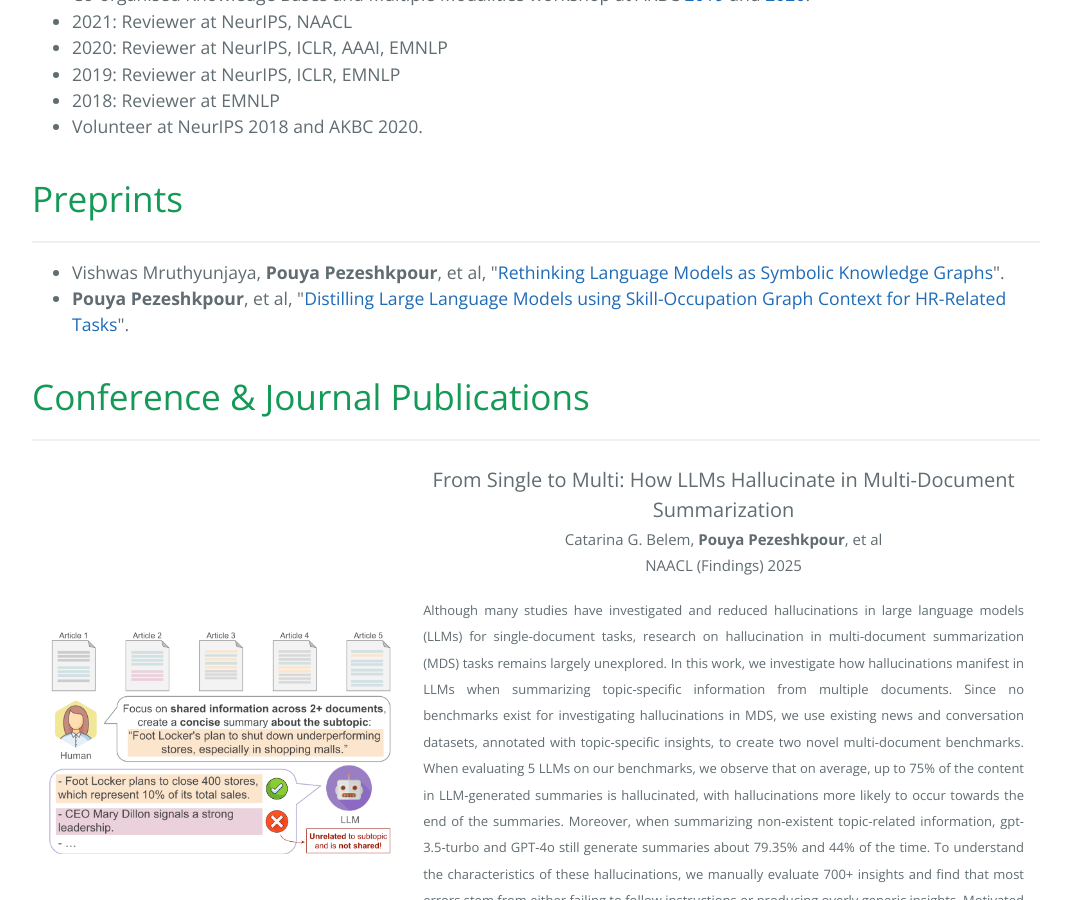
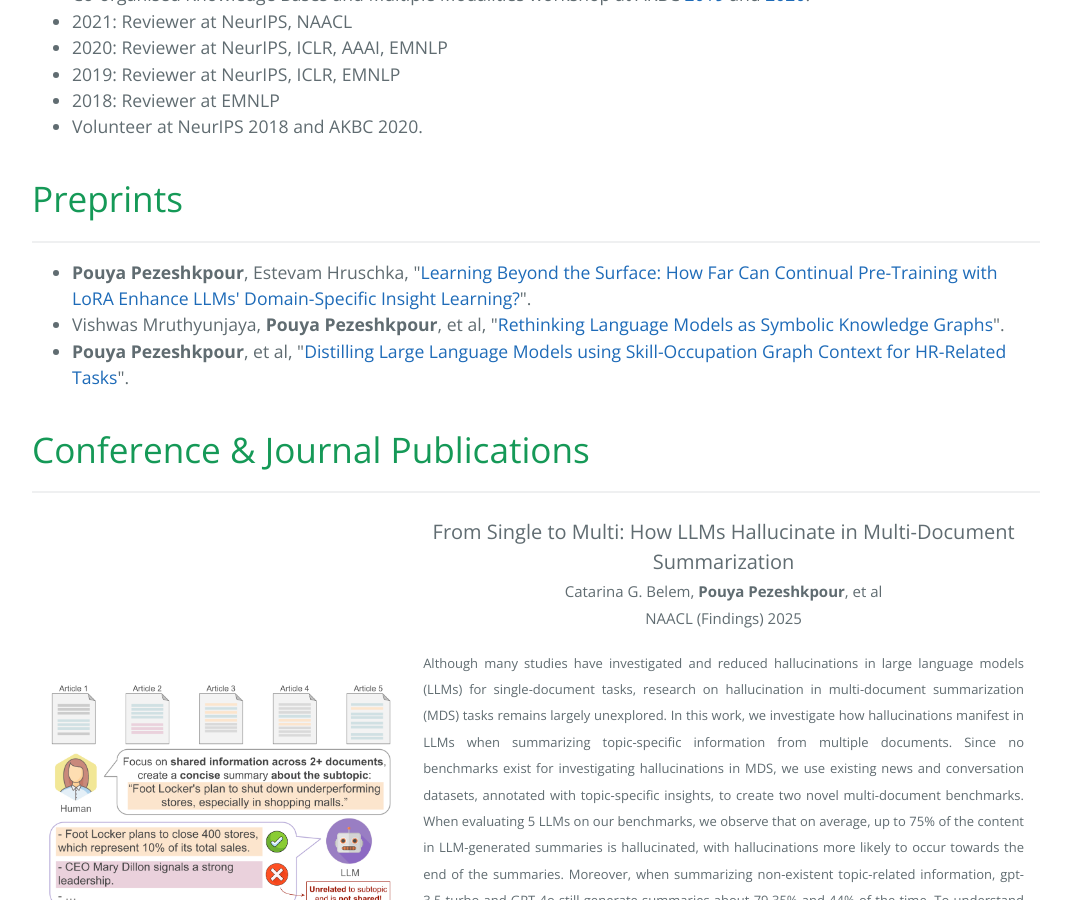
Before and after one commit to pouyapez/pouyapez.github.io, a Jekyll site: the page built from index.md, in a window 1280 px wide and 900 px high, scrolled down 1103 px. Shown: the whole window, without its empty margins (104-1175 px from the left). Built offline with Jekyll 4.4.1, drawn with Linux system fonts in a browser that asks for light colours.

Commit message:
Update index.md

```diff
--- a/index.md
+++ b/index.md
@@ -43,6 +43,7 @@ layout: default
 # Preprints
 * * *
 <ul>
+   <li><b>Pouya Pezeshkpour</b>, Estevam Hruschka, "<a href="https://arxiv.org/abs/2501.17840">Learning Beyond the Surface: How Far Can Continual Pre-Training with LoRA Enhance LLMs' Domain-Specific Insight Learning?</a>".</li>
   <li>Vishwas Mruthyunjaya, <b>Pouya Pezeshkpour</b>, et al, "<a href="https://arxiv.org/pdf/2308.13676">Rethinking Language Models as Symbolic Knowledge Graphs</a>".</li>
   <li><b>Pouya Pezeshkpour</b>, et al, "<a href="https://arxiv.org/pdf/2311.06383.pdf">Distilling Large Language Models using Skill-Occupation Graph Context for HR-Related Tasks</a>".</li>
 </ul>
```
